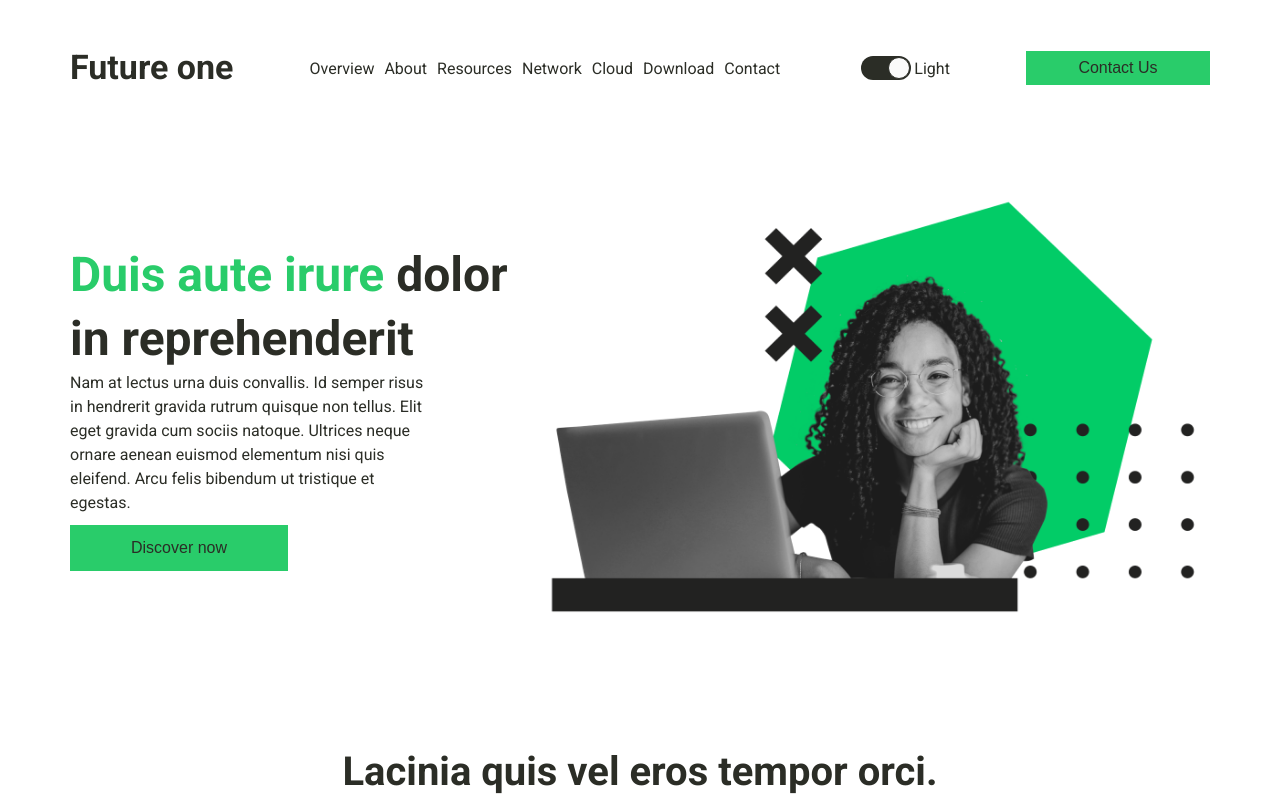
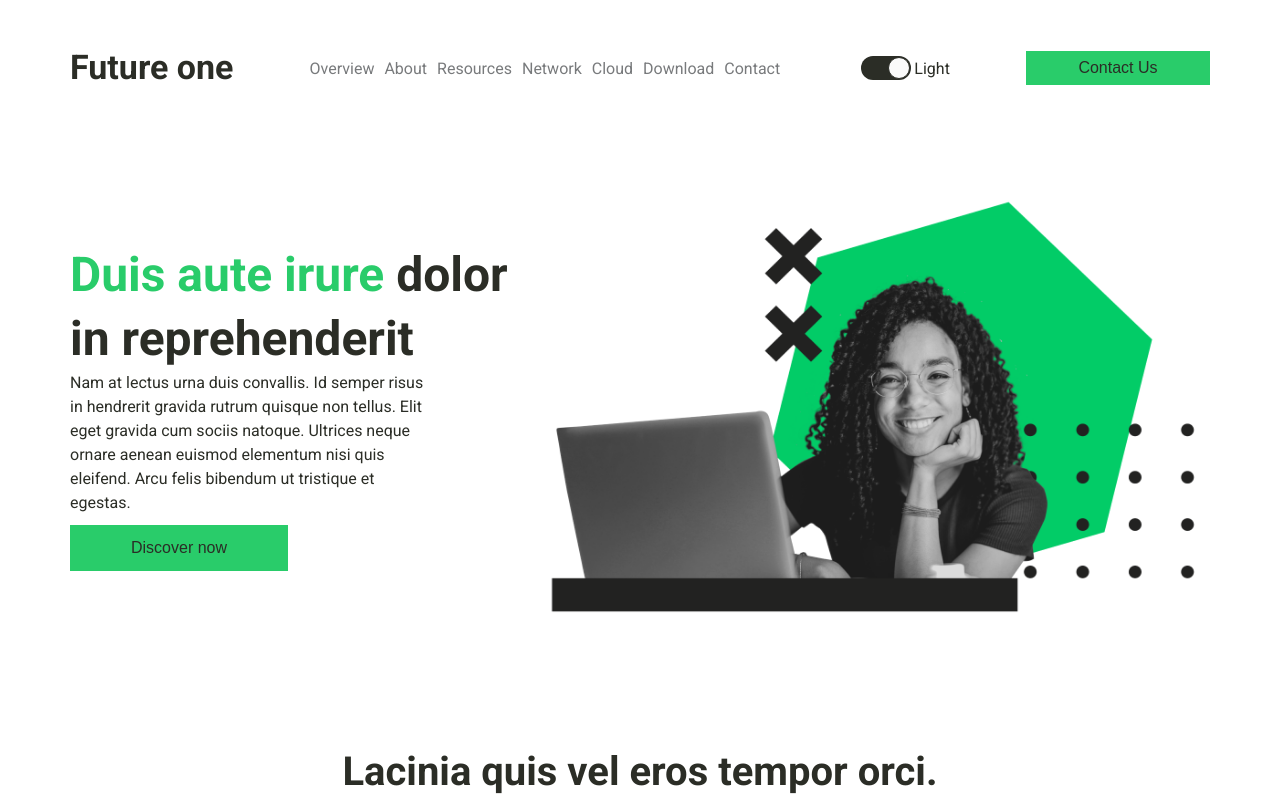
Before and after one commit to Art1us/codiLime, a React (Create React App) app: page / in a window 1280 px wide. Shown: the top 800 px of the page. Built offline with nearby package versions, Linux system fonts and the light colour scheme.

Commit message:
Update index.css

```diff
--- a/src/index.css
+++ b/src/index.css
@@ -5,7 +5,7 @@
   --color-accent: #29CC6A;
   --color-background: #ffffff;
   --color-primary: #2B2D26;
-  --color-secondary: #787A7C;
+  --color-grey: #787A7C;
 
   --color-footer-bg: #2B2D26;
   --color-footer: #ffffff;
@@ -15,7 +15,7 @@
   --color-accent: #29CC6A;
   --color-background: #2B2D26;
   --color-primary: #ffffff;
-  --color-secondary: #787A7C;
+  --color-grey: #787A7C;
 }
 
 * {
```
